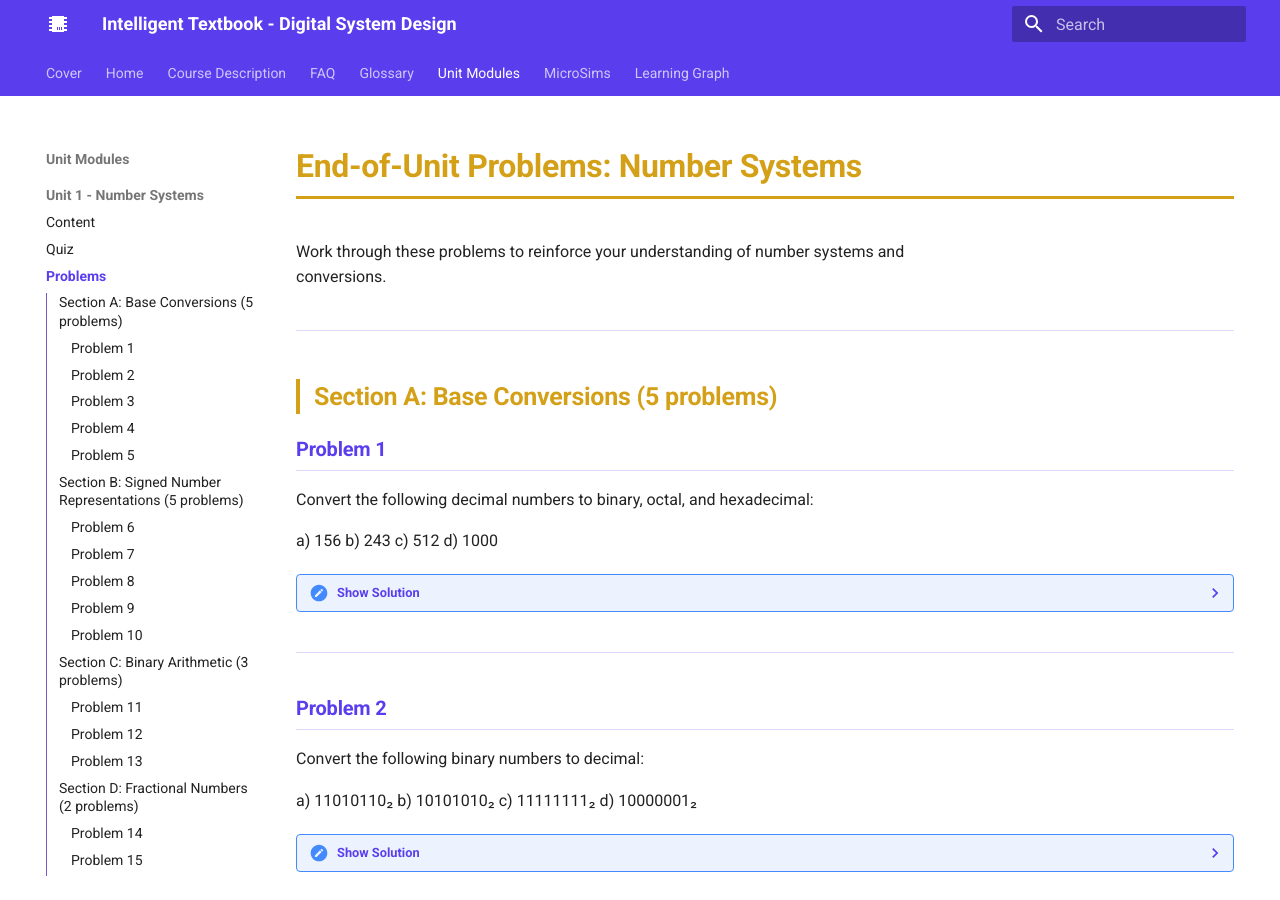
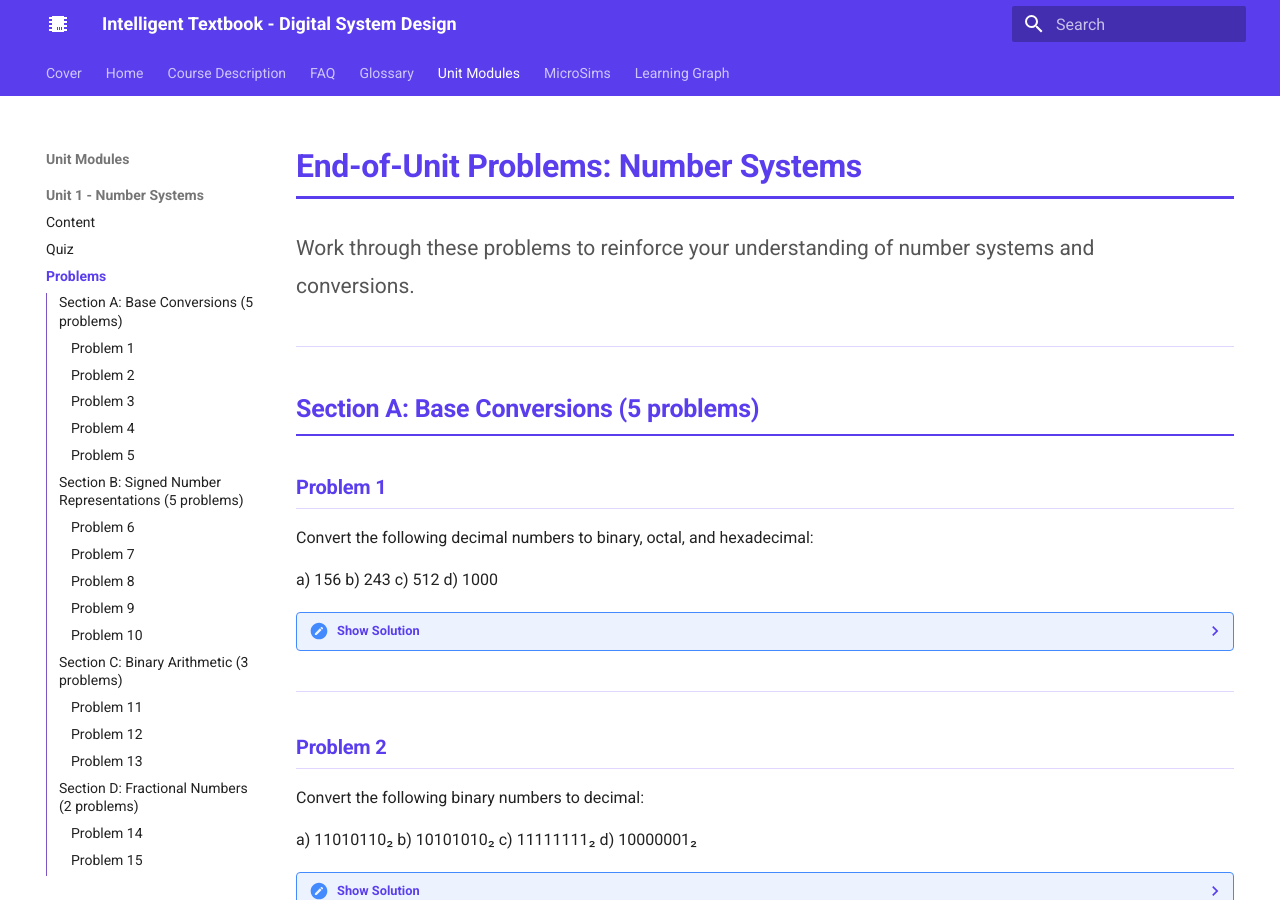
Before and after one commit to Nati-123/intelligent-textbook-ee2301, an MkDocs documentation site: the page built from docs/unit1-number-systems/problems.md, in a window 1280 px wide and 900 px high. Built offline with MkDocs 1.6.1 and Material for MkDocs 9.7.7, drawn with Linux system fonts in a browser that asks for light colours.

Commit message:
Restyle Unit 1 problems page: purple headings, blue summary table box
Co-Authored-By: Claude Opus 4.6 <noreply@anthropic.com>

```diff
--- a/docs/unit1-number-systems/problems.md
+++ b/docs/unit1-number-systems/problems.md
@@ -5,15 +5,17 @@ description: Practice problems for number systems, base conversions, and binary
 
 <div class="problems-styled" markdown>
 
-# End-of-Unit Problems: Number Systems
+<h1 style="color: #5A3EED !important; border-bottom: 3px solid #5A3EED; padding-bottom: 0.4rem; font-weight: 800; margin-bottom: 1.5rem;">End-of-Unit Problems: Number Systems</h1>
 
+<p style="color: #555; line-height: 1.85; font-size: 1.05rem; margin-bottom: 2rem;">
 Work through these problems to reinforce your understanding of number systems and conversions.
+</p>
 
 ---
 
-## Section A: Base Conversions (5 problems)
+<h2 style="color: #5A3EED !important; border-left: none !important; border-bottom: 2px solid #5A3EED; padding-left: 0 !important; padding-bottom: 0.4rem; font-weight: 800; margin-top: 2.2rem; margin-bottom: 0.8rem;">Section A: Base Conversions (5 problems)</h2>
 
-### Problem 1
+<h3 style="color: #5A3EED; font-weight: 700; margin-top: 1.8rem; margin-bottom: 0.6rem;">Problem 1</h3>
 Convert the following decimal numbers to binary, octal, and hexadecimal:
 
 a) 156
@@ -33,7 +35,7 @@ d) 1000
 
 ---
 
-### Problem 2
+<h3 style="color: #5A3EED; font-weight: 700; margin-top: 1.8rem; margin-bottom: 0.6rem;">Problem 2</h3>
 Convert the following binary numbers to decimal:
 
 a) 11010110₂
@@ -53,7 +55,7 @@ d) 10000001₂
 
 ---
 
-### Problem 3
+<h3 style="color: #5A3EED; font-weight: 700; margin-top: 1.8rem; margin-bottom: 0.6rem;">Problem 3</h3>
 Convert between hexadecimal and binary:
 
 a) 3F7₁₆ to binary
@@ -73,7 +75,7 @@ d) 110011110000₂ to hexadecimal
 
 ---
 
-### Problem 4
+<h3 style="color: #5A3EED; font-weight: 700; margin-top: 1.8rem; margin-bottom: 0.6rem;">Problem 4</h3>
 Convert the following octal numbers to decimal and binary:
 
 a) 752₈
@@ -93,7 +95,7 @@ d) 4000₈
 
 ---
 
-### Problem 5
+<h3 style="color: #5A3EED; font-weight: 700; margin-top: 1.8rem; margin-bottom: 0.6rem;">Problem 5</h3>
 A computer memory address is given as 7FFF₁₆.
 
 a) Convert this to decimal
@@ -111,9 +113,9 @@ c) How many bytes can be addressed from 0000₁₆ to 7FFF₁₆?
 
 ---
 
-## Section B: Signed Number Representations (5 problems)
+<h2 style="color: #5A3EED !important; border-left: none !important; border-bottom: 2px solid #5A3EED; padding-left: 0 !important; padding-bottom: 0.4rem; font-weight: 800; margin-top: 2.2rem; margin-bottom: 0.8rem;">Section B: Signed Number Representations (5 problems)</h2>
 
-### Problem 6
+<h3 style="color: #5A3EED; font-weight: 700; margin-top: 1.8rem; margin-bottom: 0.6rem;">Problem 6</h3>
 Represent -45 in the following 8-bit formats:
 
 a) Sign-magnitude
@@ -132,7 +134,7 @@ c) Two's complement
 
 ---
 
-### Problem 7
+<h3 style="color: #5A3EED; font-weight: 700; margin-top: 1.8rem; margin-bottom: 0.6rem;">Problem 7</h3>
 What decimal values do the following 8-bit two's complement numbers represent?
 
 a) 10000000
@@ -152,7 +154,7 @@ d) 01111111
 
 ---
 
-### Problem 8
+<h3 style="color: #5A3EED; font-weight: 700; margin-top: 1.8rem; margin-bottom: 0.6rem;">Problem 8</h3>
 What is the range of values that can be represented in:
 
 a) 8-bit unsigned
@@ -172,7 +174,7 @@ d) 16-bit two's complement
 
 ---
 
-### Problem 9
+<h3 style="color: #5A3EED; font-weight: 700; margin-top: 1.8rem; margin-bottom: 0.6rem;">Problem 9</h3>
 Perform the following two's complement arithmetic (8-bit):
 
 a) 35 + 47
@@ -199,7 +201,7 @@ Actual answer should be 150, but it exceeds +127</p>
 
 ---
 
-### Problem 10
+<h3 style="color: #5A3EED; font-weight: 700; margin-top: 1.8rem; margin-bottom: 0.6rem;">Problem 10</h3>
 Explain why overflow occurred in Problem 9d and how you can detect it.
 
 <details style="margin-top: 1rem;">
@@ -224,9 +226,9 @@ In this case: Carry in = 1, Carry out = 0, so 1 XOR 0 = 1 (overflow)</p>
 
 ---
 
-## Section C: Binary Arithmetic (3 problems)
+<h2 style="color: #5A3EED !important; border-left: none !important; border-bottom: 2px solid #5A3EED; padding-left: 0 !important; padding-bottom: 0.4rem; font-weight: 800; margin-top: 2.2rem; margin-bottom: 0.8rem;">Section C: Binary Arithmetic (3 problems)</h2>
 
-### Problem 11
+<h3 style="color: #5A3EED; font-weight: 700; margin-top: 1.8rem; margin-bottom: 0.6rem;">Problem 11</h3>
 Perform binary addition:
 
 a) 10110 + 11011
@@ -259,7 +261,7 @@ c) 10101010 + 01010101
 
 ---
 
-### Problem 12
+<h3 style="color: #5A3EED; font-weight: 700; margin-top: 1.8rem; margin-bottom: 0.6rem;">Problem 12</h3>
 Perform binary subtraction using two's complement:
 
 a) 11010 - 10011
@@ -283,7 +285,7 @@ Check: 100 - 50 = 50 &#10003;</p>
 
 ---
 
-### Problem 13
+<h3 style="color: #5A3EED; font-weight: 700; margin-top: 1.8rem; margin-bottom: 0.6rem;">Problem 13</h3>
 Multiply the following binary numbers:
 
 a) 1101 × 101
@@ -317,9 +319,9 @@ b) 1011 × 110
 
 ---
 
-## Section D: Fractional Numbers (2 problems)
+<h2 style="color: #5A3EED !important; border-left: none !important; border-bottom: 2px solid #5A3EED; padding-left: 0 !important; padding-bottom: 0.4rem; font-weight: 800; margin-top: 2.2rem; margin-bottom: 0.8rem;">Section D: Fractional Numbers (2 problems)</h2>
 
-### Problem 14
+<h3 style="color: #5A3EED; font-weight: 700; margin-top: 1.8rem; margin-bottom: 0.6rem;">Problem 14</h3>
 Convert the following decimal fractions to binary (4 fractional bits):
 
 a) 0.625
@@ -346,7 +348,7 @@ Fractional: 0.75 × 2 = 1.5 → 1, 0.5 × 2 = 1.0 → 1<br>
 
 ---
 
-### Problem 15
+<h3 style="color: #5A3EED; font-weight: 700; margin-top: 1.8rem; margin-bottom: 0.6rem;">Problem 15</h3>
 Convert the following binary fractions to decimal:
 
 a) 101.011₂
@@ -364,9 +366,9 @@ c) 0.0001₂
 
 ---
 
-## Section E: Application Problems (5 problems)
+<h2 style="color: #5A3EED !important; border-left: none !important; border-bottom: 2px solid #5A3EED; padding-left: 0 !important; padding-bottom: 0.4rem; font-weight: 800; margin-top: 2.2rem; margin-bottom: 0.8rem;">Section E: Application Problems (5 problems)</h2>
 
-### Problem 16
+<h3 style="color: #5A3EED; font-weight: 700; margin-top: 1.8rem; margin-bottom: 0.6rem;">Problem 16</h3>
 An 8-bit grayscale image uses values 0-255 to represent pixel brightness.
 
 a) What binary value represents 50% gray?
@@ -385,7 +387,7 @@ c) How many distinct shades can be represented?
 
 ---
 
-### Problem 17
+<h3 style="color: #5A3EED; font-weight: 700; margin-top: 1.8rem; margin-bottom: 0.6rem;">Problem 17</h3>
 A 24-bit RGB color uses 8 bits each for Red, Green, and Blue.
 
 a) What is the hex representation of pure red?
@@ -405,7 +407,7 @@ d) How many colors can be represented?
 
 ---
 
-### Problem 18
+<h3 style="color: #5A3EED; font-weight: 700; margin-top: 1.8rem; margin-bottom: 0.6rem;">Problem 18</h3>
 A 4-bit binary counter counts from 0000 to 1111 repeatedly.
 
 a) How many states does it have?
@@ -425,7 +427,7 @@ d) What is the state after 1111?
 
 ---
 
-### Problem 19
+<h3 style="color: #5A3EED; font-weight: 700; margin-top: 1.8rem; margin-bottom: 0.6rem;">Problem 19</h3>
 A computer uses 32-bit addresses.
 
 a) How many bytes of memory can be addressed?
@@ -444,7 +446,7 @@ Increase factor: <span class="arithmatex">\(2^{64} / 2^{32} = 2^{32}\)</span> =
 
 ---
 
-### Problem 20
+<h3 style="color: #5A3EED; font-weight: 700; margin-top: 1.8rem; margin-bottom: 0.6rem;">Problem 20</h3>
 Design a number format for a simple embedded system that needs to represent:
 
 - Temperatures from -40°C to +85°C
@@ -477,7 +479,9 @@ With 0.5°C resolution: 126 / 0.5 = 252 values needed<br>
 
 ---
 
-## Summary
+<h2 style="color: #5A3EED !important; border-left: none !important; border-bottom: 2px solid #5A3EED; padding-left: 0 !important; padding-bottom: 0.4rem; font-weight: 800; margin-top: 2.2rem; margin-bottom: 0.8rem;">Summary</h2>
+
+<div style="background: #EEF4FF; border: 2px solid #A8C8FF; border-radius: 12px; padding: 24px 28px; margin: 1.5rem 0; box-shadow: 0 2px 8px rgba(90,61,237,0.07);" markdown>
 
 | Section | Topics Covered | Problem Count |
 |---------|---------------|---------------|
@@ -489,3 +493,5 @@ With 0.5°C resolution: 126 / 0.5 = 252 values needed<br>
 | **Total** | | **20** |
 
 </div>
+
+</div>
```
